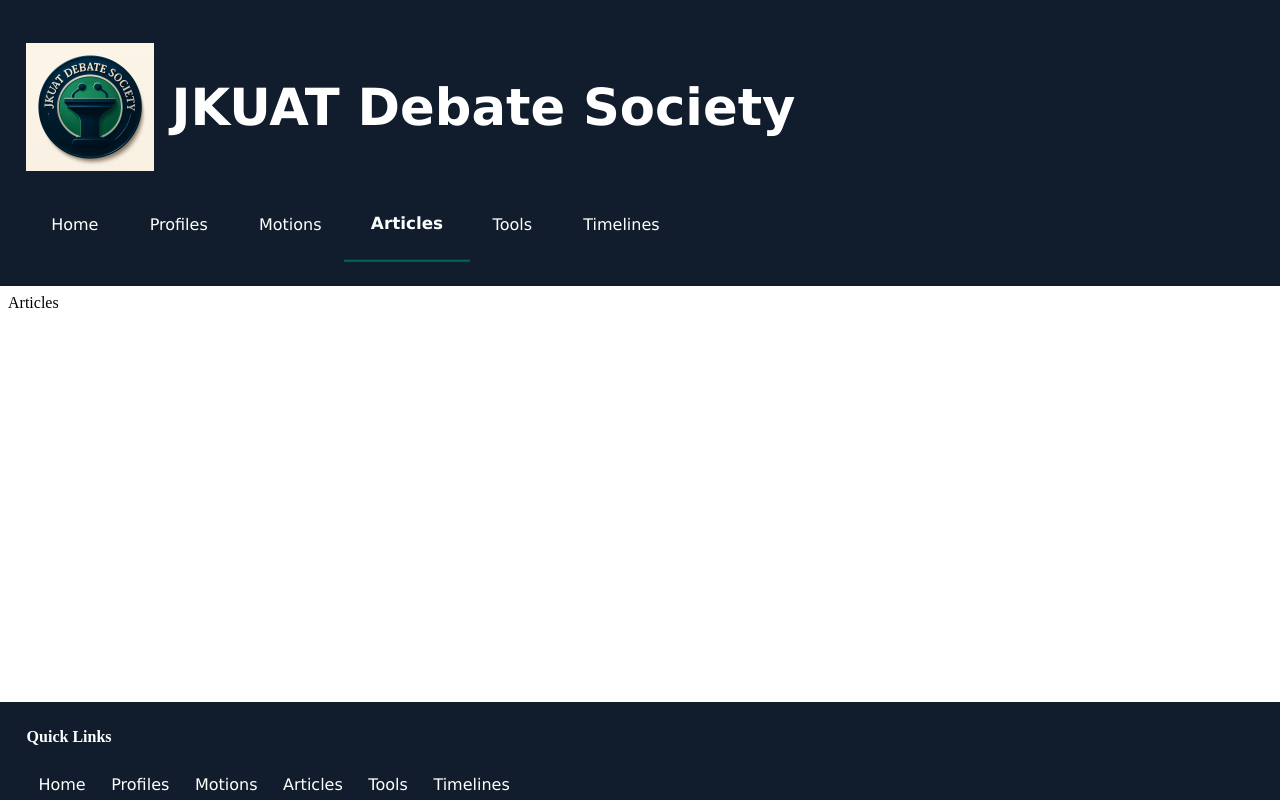
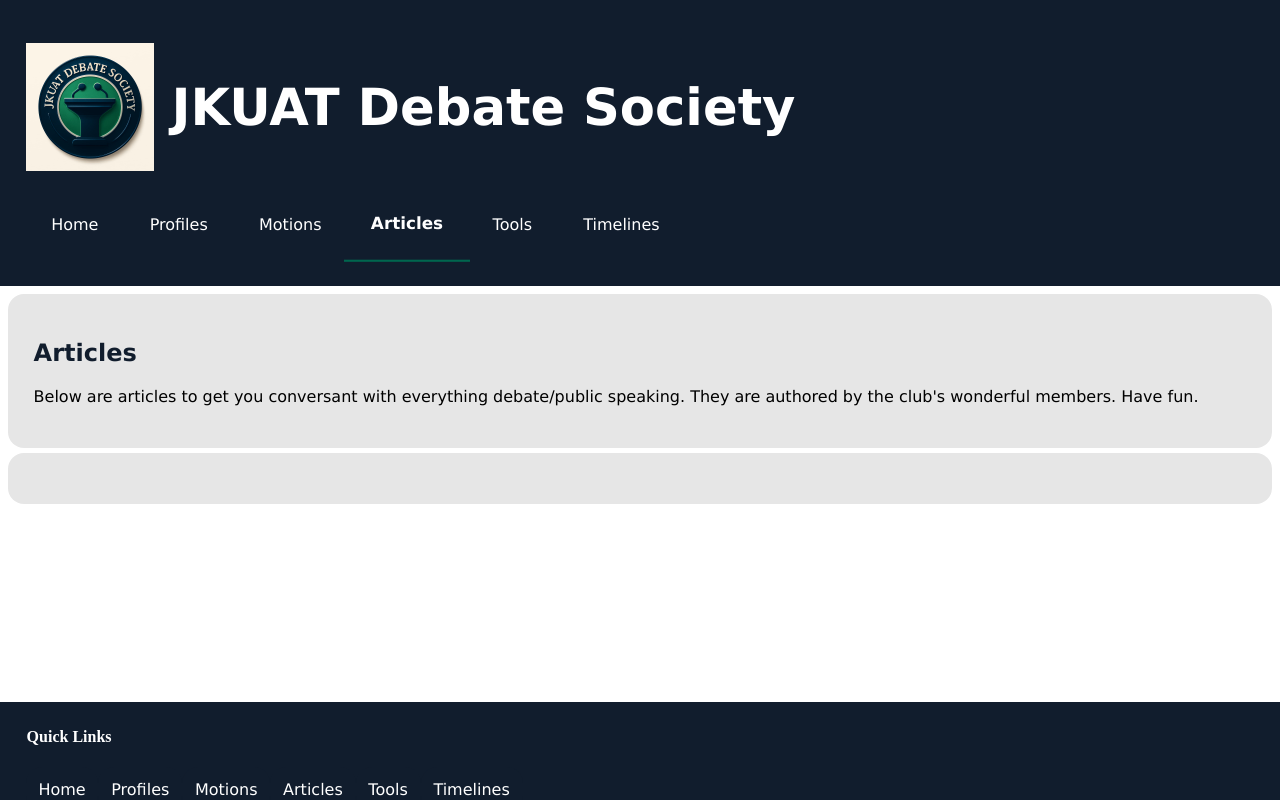
Before and after one commit to JkuatDebates/jds-app, a React (Vite) app: page /articles in a window 1280 px wide. Shown: the top 800 px of the page. Built offline with nearby package versions, Linux system fonts and the light colour scheme.

Commit message:
articleRenderer

```diff
--- a/src/Articles.jsx
+++ b/src/Articles.jsx
@@ -1,9 +1,47 @@
 
 function Articles(){
+    function renderArticle({article}){
+        return(
+            <div className="article">
+                <section>
+                    <h2>{article.title}</h2>
+                    <h3>By {article.author} on {article.datePublished}</h3>
+                    {article.thumbnail!==''&& <img src={article.thumbnail} alt=''></img>}
+                </section>
+                <section>
+                    {article.content.map((block,index)=>{
+                        const Htag=block.tag;
+                        switch(block.type){
+                            case 'heading':
+                                return <Htag key={index}>{block.text}</Htag>;
+                            case 'paragraph':
+                                return <p key={index}>{block.text}</p>;
+                            case 'image':
+                                return <img src={block.image} alt=''/>;
+                            case 'quote':
+                                return <Quote>{block.text}</Quote>;
+                            default:
+                                return null;
+                        }
+                    })}
+                </section>
+            </div>
+        )
+    }
 
     return(
-        <div>Articles
-        </div>
+    <>
+        <section className="textBlock">
+            <h2>Articles</h2>
+            <p>Below are articles to get you conversant with
+                everything debate/public speaking. They are authored by
+                the club's wonderful members. Have fun.</p>
+        </section>
+        <section className="textBlock">
+
+        </section>
+
+    </>
     )
 }
 export default Articles
--- a/src/Motions.jsx
+++ b/src/Motions.jsx
@@ -13,10 +13,11 @@ function Motions(){
     fetch('/motions.json')
         .then(response=>{
             !response.ok? console.error('json not loaded')
-            :motionsRef.current=[];
+            :null;
             return response.json();
         })
         .then(arr=>{
+            motionsRef.current=[];
             arr.forEach(element => {
             motionsRef.current=[...motionsRef.current,element];
         });
@@ -73,6 +74,7 @@ function Motions(){
         }
     }
     function ranMotion(){
+        //console.log(motionsRef.current.length);
         setRandomMotion(motionsRef.current[Math.floor(Math.random()*motionsRef.current.length-1)]);
     }
 
--- a/src/index.css
+++ b/src/index.css
@@ -40,6 +40,7 @@ button:active{
     padding: var(--padding);
     font-family: var(--primaryFont);
     border-radius: 1rem;
+    margin-top: 5px;
 }
 .profileCard{
     background-color: var(--pbrandC);
@@ -284,7 +285,6 @@ footer .navLink, a{
     box-shadow: 2px 2px 2px var(--accC), -2px -2px 2px var(--accC);
     border-bottom: none;
     border-radius: 1rem;
-    scale: 1.04;
 }
 .eventDetails p{
     display: flex;
```
